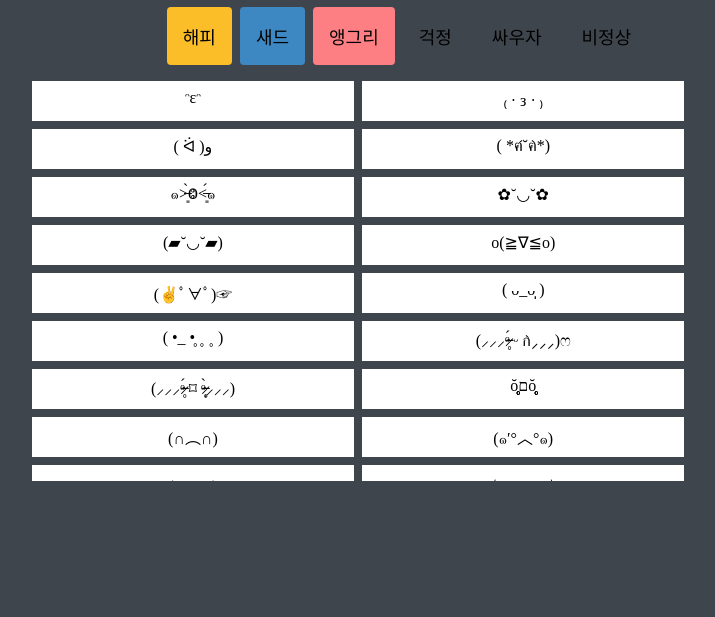
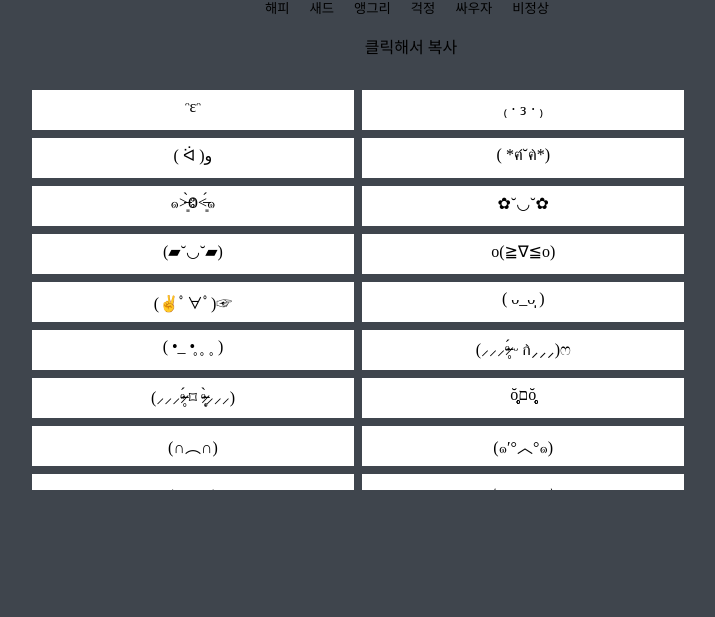
Before and after one commit to rhdmldus/challenge, a plain HTML site: page index.html in a window 1280 px wide. Shown: the part 199-816 px from the top of the page, without its empty margins (229-944 px from the left). Drawn offline with Linux system fonts and the light colour scheme.

Commit message:
Update index.html

```diff
--- a/index.html
+++ b/index.html
@@ -6,41 +6,26 @@
     <title>Document</title>
     <link rel="stylesheet" href="style.css" />
     <script src="main.js"></script>
+    <link rel="preconnect" href="https://fonts.gstatic.com" />
+    <link
+      href="https://fonts.googleapis.com/css2?family=Noto+Sans+KR&display=swap"
+      rel="stylesheet"
+    />
   </head>
   <body>
     <!-- logo -->
     <h1 class="logo">✌(-‿-)✌</h1>
-    <!-- <img src="img/logo.png" alt="logo" /> -->
     <!-- buttons -->
     <div class="btn_wrap">
-      <button class="btn color_btn yellow" data-key="mood" data-value="happy">
-        해피
-      </button>
-      <button class="btn color_btn blue" data-key="mood" data-value="sad">
-        새드
-      </button>
-      <button class="btn color_btn pink" data-key="mood" data-value="angry">
-        앵그리
-      </button>
-      <button
-        class="btn color_btn worried"
-        data-key="mood"
-        data-value="worried"
-      >
-        걱정
-      </button>
-      <button class="btn color_btn fight" data-key="mood" data-value="fight">
-        싸우자
-      </button>
-      <button class="btn color_btn weird" data-key="mood" data-value="weird">
-        비정상
-      </button>
+      <button class="btn" data-key="mood" data-value="happy">해피</button>
+      <button class="btn" data-key="mood" data-value="sad">새드</button>
+      <button class="btn" data-key="mood" data-value="angry">앵그리</button>
+      <button class="btn" data-key="mood" data-value="worried">걱정</button>
+      <button class="btn" data-key="mood" data-value="fight">싸우자</button>
+      <button class="btn" data-key="mood" data-value="weird">비정상</button>
     </div>
+    <p class="txt">클릭해서 복사</p>
     <!-- div -->
-    <ul class="items">
-      <li class="item">
-        <span class="face">${item.face}</span>
-      </li>
-    </ul>
+    <ul class="items"></ul>
   </body>
 </html>
```
